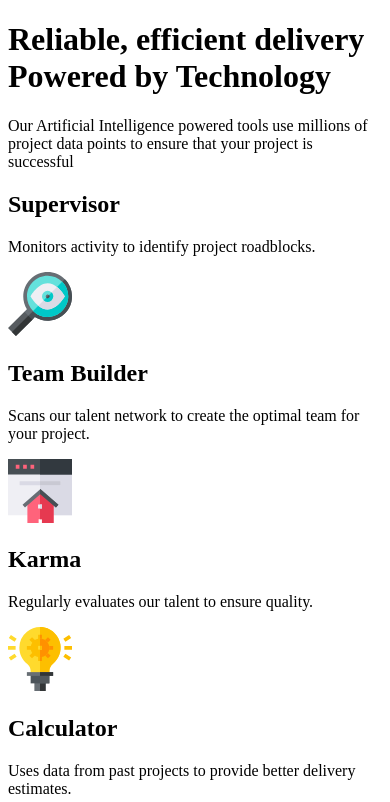
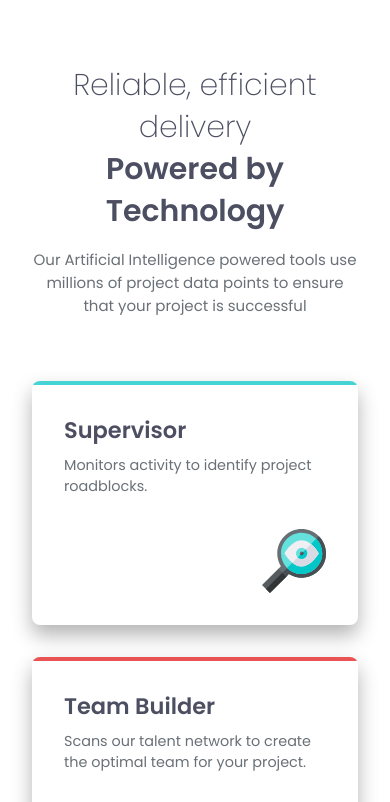
Before and after one commit to Kivanga/four-card-feature-section, a plain HTML site: page index.html in a window 390 px wide. Shown: the top 802 px of the page. Drawn offline with Linux system fonts and the light colour scheme.

Commit message:
Added mobile version

```diff
--- a/index.html
+++ b/index.html
@@ -4,6 +4,7 @@
     <meta charset="UTF-8">
     <meta name="viewport" content="width=device-width, initial-scale=1.0">
     <link rel="icon" type="image/png" sizes="32x32" href="./images/favicon-32x32.png">
+    <link rel="stylesheet" href="./style.css">
     <title>Frontend Mentor | Four card feature section</title>
 </head>
 <body>
--- a/style.css
+++ b/style.css
@@ -19,3 +19,106 @@
     --fw-extra-regular: 400;
     --fw-extra-semi-bold: 600;
 }
+
+/* Reset and Base Styles */
+* {
+    margin: 0;
+    padding: 0;
+    box-sizing: border-box;
+}
+
+body {
+    font-family: 'Poppins', sans-serif;
+    font-size: var(--font-size);
+    min-height: 100vh;
+    padding: 4rem 2rem;
+    background-color: var(--white);
+}
+
+/* Mobile First Styles */
+.container {
+    max-width: 1200px;
+    margin: 0 auto;
+}
+
+.header {
+    text-align: center;
+    margin-bottom: 4rem;
+}
+
+.title {
+    font-weight: var(--fw-extra-light);
+    color: var(--grey-500);
+    line-height: 1.4;
+    margin-bottom: 1rem;
+}
+
+.title span:last-child {
+    font-weight: var(--fw-extra-semi-bold);
+    display: block;
+}
+
+.subtitle {
+    color: var(--grey-400);
+    font-weight: var(--fw-extra-regular);
+    max-width: 500px;
+    margin: 0 auto;
+}
+
+/* Card Grid */
+.cards-grid {
+    display: grid;
+    gap: 2rem;
+}
+
+.card {
+    position: relative;
+    background: var(--white);
+    padding: 2rem;
+    border-radius: .5rem;
+    box-shadow: 0 10px 20px rgba(0, 0, 0, .3);
+    overflow: hidden;
+}
+
+.card::before {
+    content: '';
+    position: absolute;
+    top: 0;
+    left: 0;
+    width: 100%;
+    height: 4px;
+}
+
+.card-title {
+    color: var(--grey-500);
+    margin-bottom: .5rem;
+    font-weight: var(--fw-extra-semi-bold);
+}
+
+.card-text {
+    color: var(--grey-400);
+    font-size: .9rem;
+    margin-bottom: 2rem;
+}
+
+.card-icon {
+    display: block;
+    margin-left: auto;
+}
+
+/* Category Styles */
+.supervisor::before {
+    background: var(--cyan);
+}
+
+.team-builder::before {
+    background: var(--red);
+}
+
+.karma::before {
+    background: var(--orange);
+}
+
+.calculator::before {
+    background: var(--blue);
+}
```
